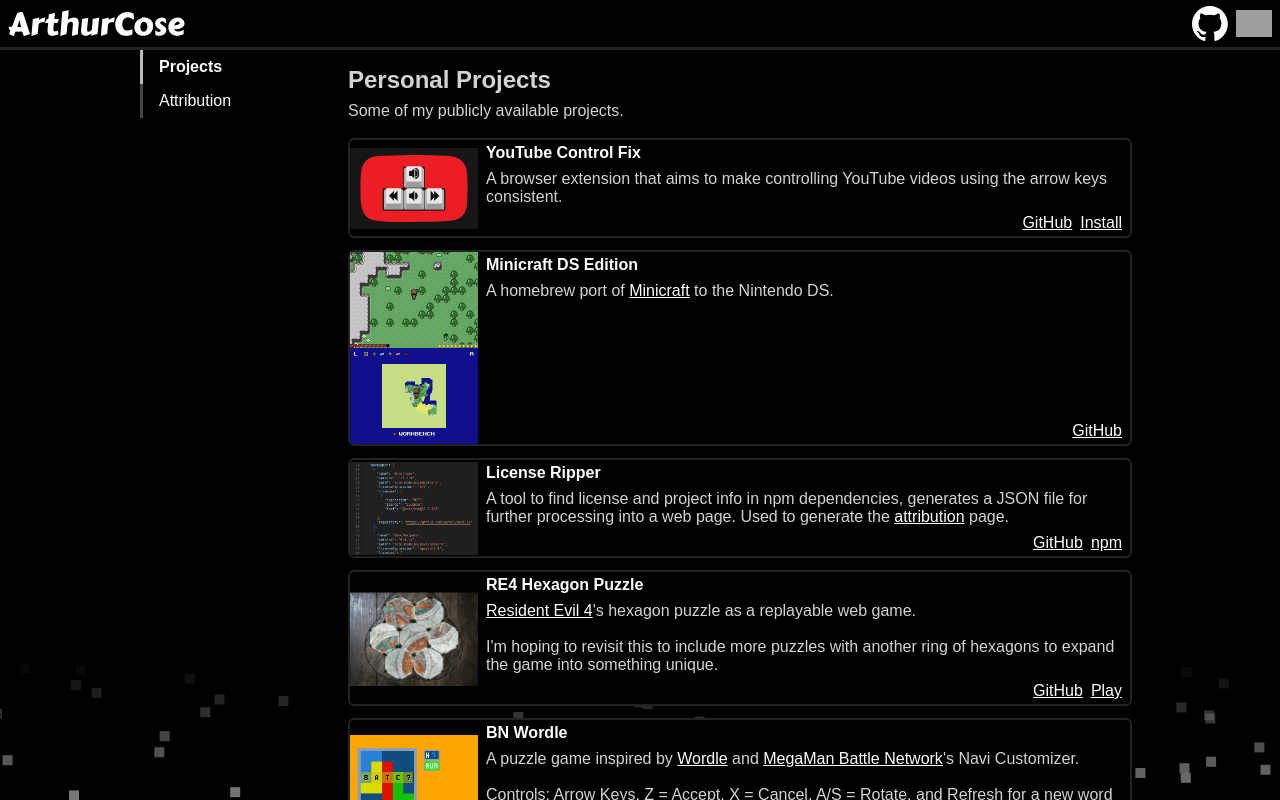
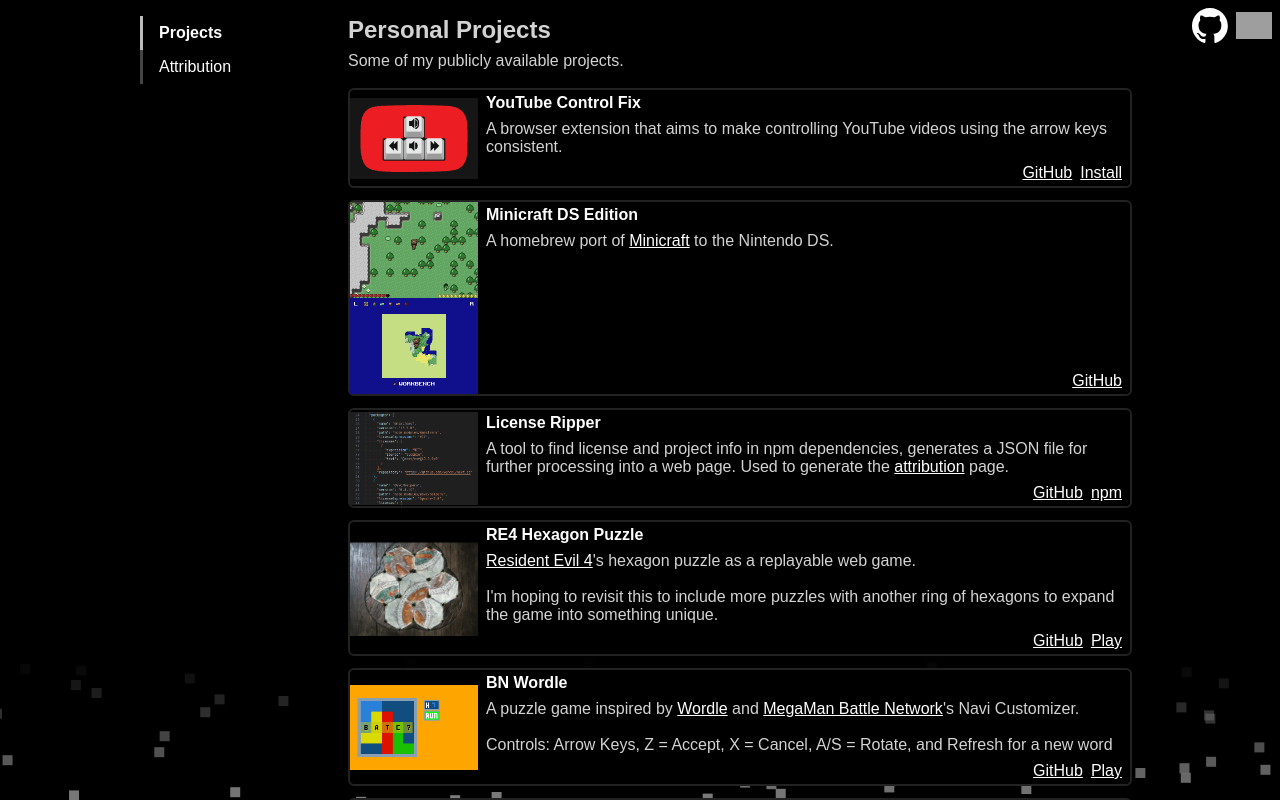
Before and after one commit to ArthurCose/personal-website, a Next.js app: page / in a window 1280 px wide. Shown: the top 800 px of the page. Built offline with nearby package versions, Linux system fonts and the light colour scheme; grey boxes are pictures that could not be loaded.

Commit message:
Adjust layout

```diff
--- a/src/components/topbar.tsx
+++ b/src/components/topbar.tsx
@@ -1,7 +1,5 @@
 import Link from "next/link";
 import styles from "@/styles/TopBar.module.css";
-import { Carter_One as TitleFont } from "next/font/google";
-import classNames from "classnames";
 
 // Alata
 // Anek_Latin
@@ -14,8 +12,6 @@
 // Rubik_Marker_Hatch
 // Rubik_Glitch
 
-const titleFont = TitleFont({ weight: "400", subsets: ["latin"] });
-
 type Props = {
   sidebarOpen: boolean;
   setSidebarOpen: (open: boolean) => void;
@@ -23,7 +19,7 @@
 
 export default function TopBar({ sidebarOpen, setSidebarOpen }: Props) {
   return (
-    <div className={styles.topbar}>
+    <div id="topbar" className={styles.topbar}>
       <button
         id="hamburger"
         onClick={(e) => {
@@ -31,13 +27,6 @@
           setSidebarOpen(!sidebarOpen);
         }}
       />
-
-      <Link
-        className={classNames(styles.homelink, titleFont.className)}
-        href="/"
-      >
-        ArthurCose
-      </Link>
 
       <div className={styles.externalLinks}>
         <Link
--- a/src/styles/TopBar.module.css
+++ b/src/styles/TopBar.module.css
@@ -8,18 +8,6 @@
   height: var(--topbar-height);
   display: flex;
   border-bottom: 3px solid var(--lightgrey);
-}
-
-.homelink {
-  color: white;
-  text-decoration: none;
-  font-size: 32px;
-  margin: auto 8px;
-  display: inline-block;
-}
-
-.homelink:hover {
-  text-decoration: none;
 }
 
 .externalLinks {
--- a/src/styles/globals.css
+++ b/src/styles/globals.css
@@ -73,7 +73,6 @@
   display: flex;
   flex-direction: column;
   position: sticky;
-  top: var(--topbar-height);
   transition: transform 200ms;
 }
 
@@ -133,9 +132,22 @@
   cursor: pointer;
 }
 
+@media (min-width: 801px) {
+  #topbar {
+    position: absolute;
+    border-bottom: 0;
+    background: none;
+  }
+
+  #sidebar {
+    padding-top: 16px;
+  }
+}
+
 @media (max-width: 800px) {
   #sidebar {
     position: fixed;
+    top: var(--topbar-height);
     border-right: 2px solid var(--lightgrey);
     transform: translate(-100%, 0);
     background: var(--background);
```
Also changed, not shown: license-ripper.json (+0 -12 lines).
